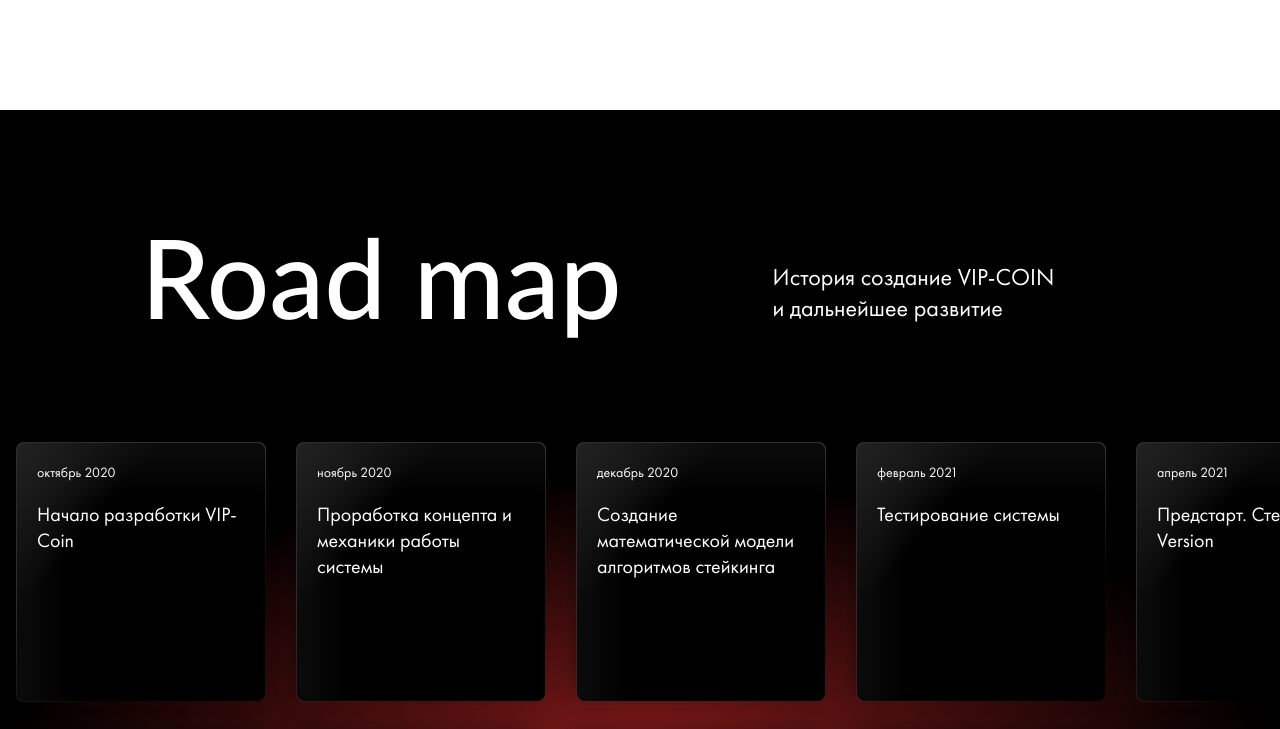
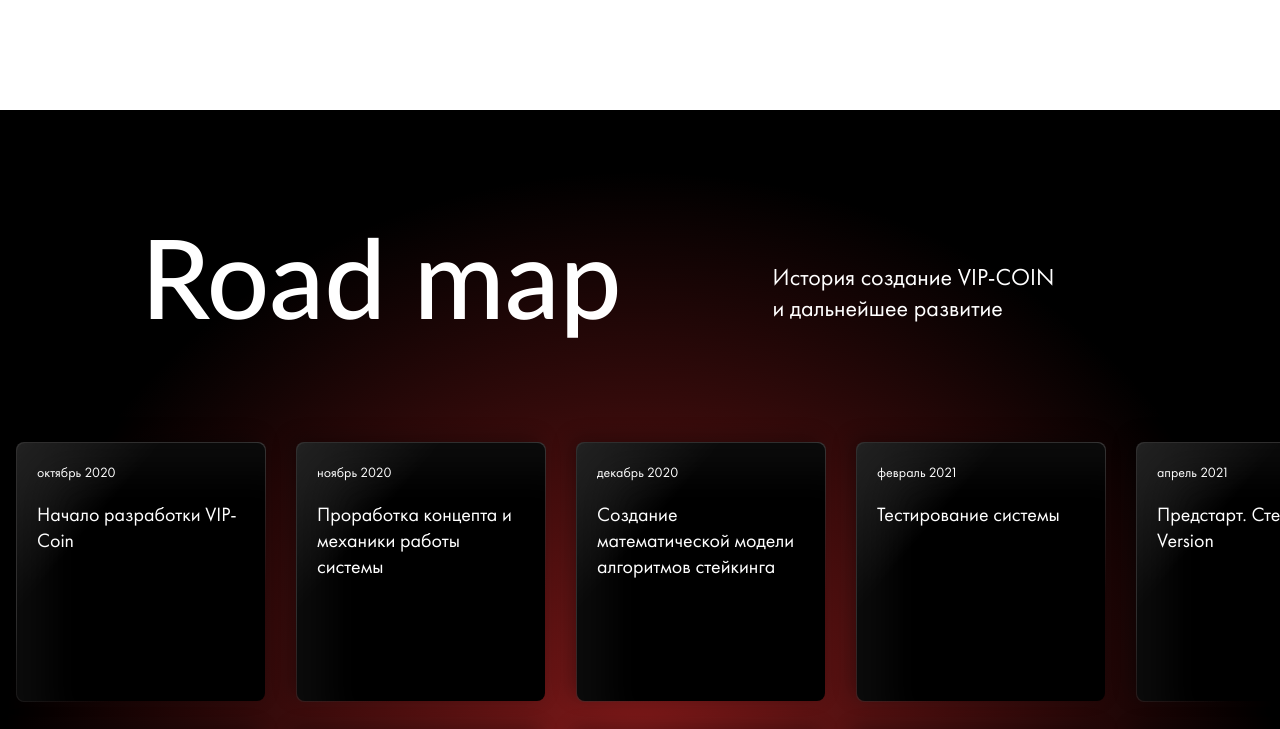
Before and after one commit to Veronika-Mikhniuk/Vip-coin, a website built with Parcel: page src/index.html in a window 1280 px wide. Shown: the part 1621-2350 px from the top of the page. Built offline with nearby package versions, Linux system fonts and the light colour scheme.

Commit message:
some fixes

```diff
--- a/src/sass/style.scss
+++ b/src/sass/style.scss
@@ -288,7 +288,7 @@
         width: 100%;
         justify-content: center;
         align-items: center;
-        height: 550px;
+        height: 1150px;
         top: 50%;
         left: 50%;
         transform: translate(-50%, -50%);
@@ -343,12 +343,7 @@
     position: relative;
     width: 100%;
     height: 100%;
-
-
-
 }
-
-
 
 .road-map__element__period {
     font-size: 14px;
```
Also changed, not shown: 2 other files.
